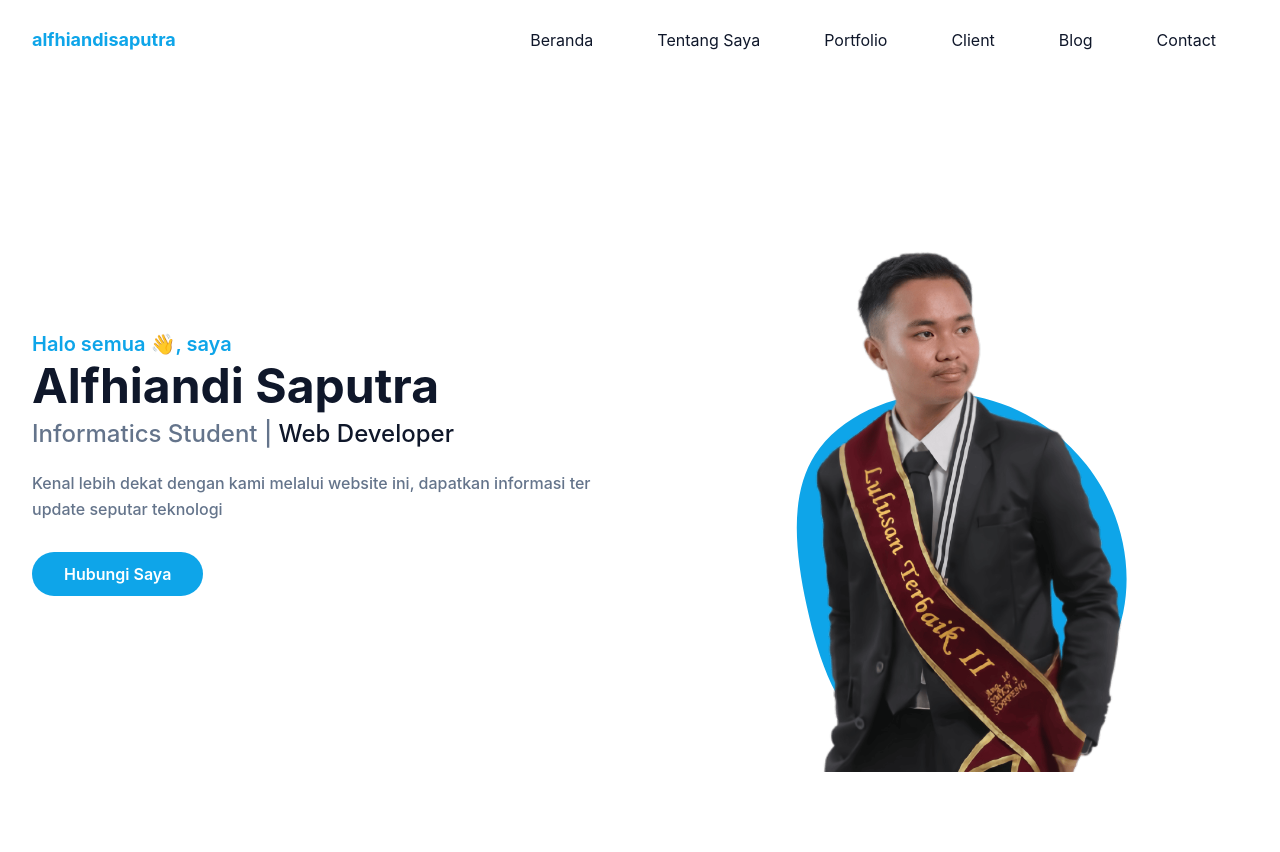
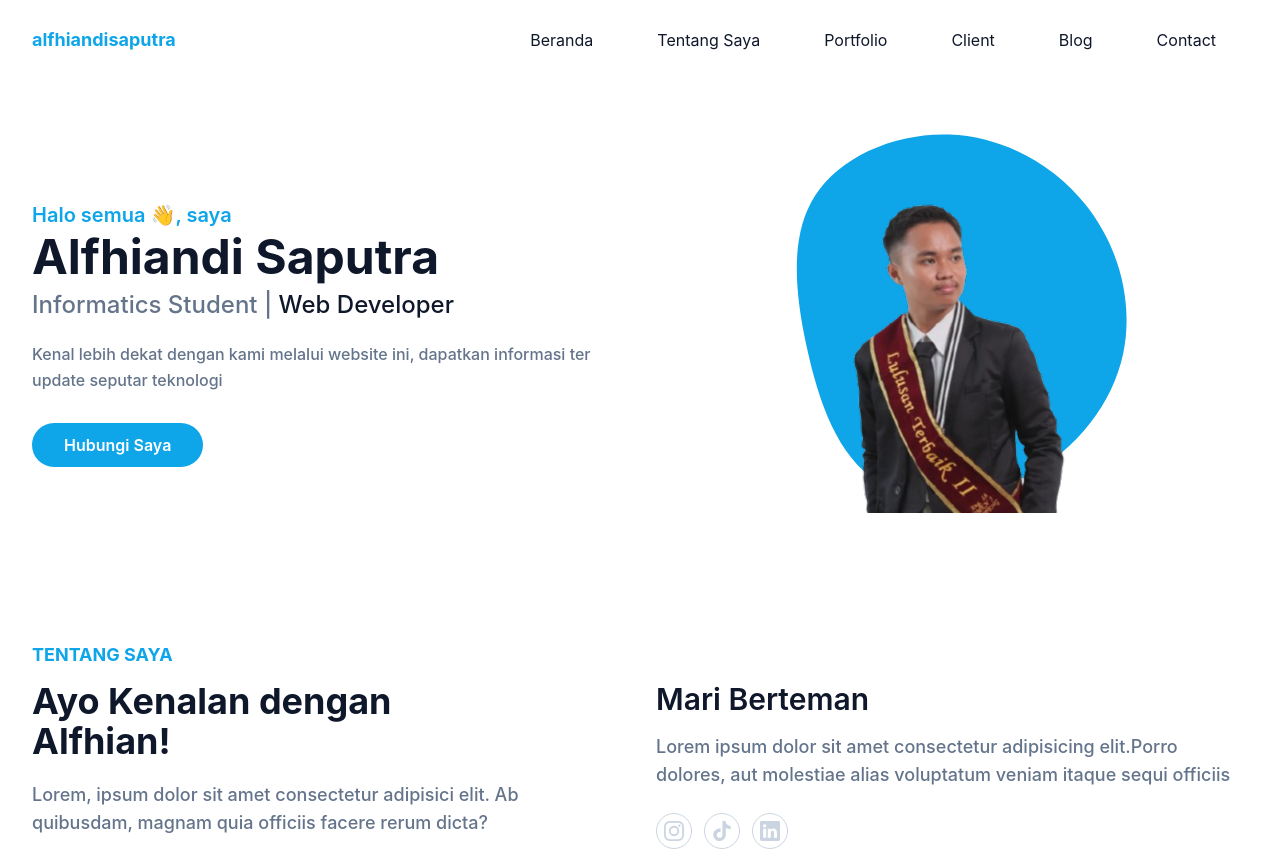
Before and after one commit to Alfitechskills/portfolio-tailwind-css, a website: page index.html in a window 1280 px wide. Shown: the top 852 px of the page. Drawn offline with Linux system fonts and the light colour scheme.

Commit message:
mengubah file foto jadi downgrade

```diff
--- a/index.html
+++ b/index.html
@@ -87,7 +87,7 @@
                 </div>
                 <div class="w-full self-end px-4 lg:w-1/2">
                     <div class="relative mt-10 lg:mt-9 lg:right-0">
-                        <img src="/src/img/myself.png" alt="Alfhiandi Saputra" class="max-w-full mx-auto" />
+                        <img src="src/img/self.png" alt="Alfhiandi Saputra" class="max-w-full mx-auto" />
                         <span class="absolute -bottom-0 -z-10 left-1/2 -translate-x-1/2 md:scale-125">
                             <svg width="400" height="400" viewBox="0 0 200 200" xmlns="http://www.w3.org/2000/svg">
                                 <path fill="#0ea5e9"
```
Also changed, not shown: src/img/self.png (added).
